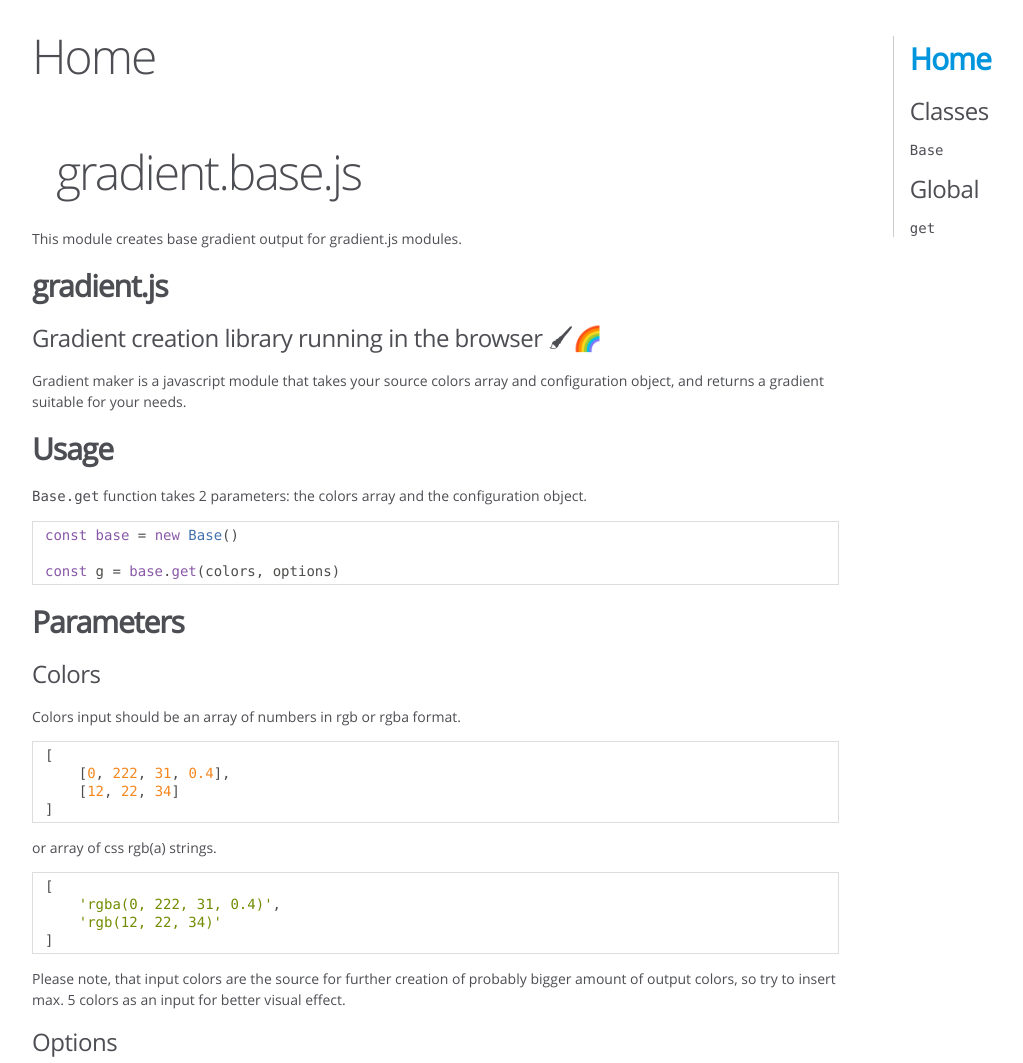
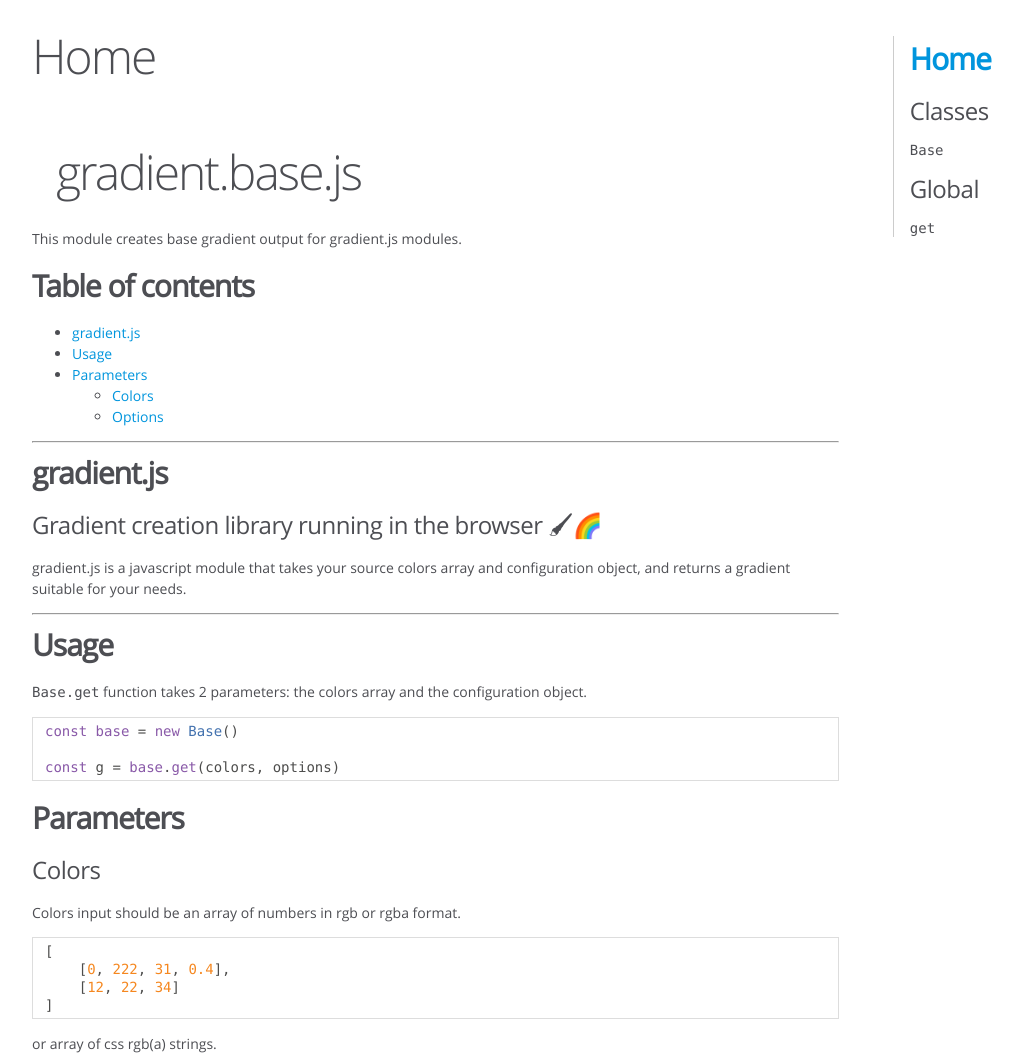
Before and after one commit to afternoon2/gradient-base, a website: page docs/index.html in a window 1280 px wide. Shown: the top 1063 px of the page, without its empty margins (0-1023 px from the left). Drawn offline with Linux system fonts and the light colour scheme.

Commit message:
add table of contents to the README file

```diff
--- a/docs/index.html
+++ b/docs/index.html
@@ -44,7 +44,18 @@
 
     <section>
         <article><h1>gradient.base.js</h1><p>This module creates base gradient output for gradient.js modules.</p>
-<h2>gradient.js</h2><h3>Gradient creation library running in the browser 🖌🌈</h3><p>Gradient maker is a javascript module that takes your source colors array and configuration object, and returns a gradient suitable for your needs.</p>
+<h2>Table of contents</h2><ul>
+<li><a href="#gradient.js">gradient.js</a></li>
+<li><a href="#usage">Usage</a></li>
+<li><a href="#parameters">Parameters</a><ul>
+<li><a href="#colors">Colors</a></li>
+<li><a href="#options">Options</a></li>
+</ul>
+</li>
+</ul>
+<hr>
+<h2>gradient.js</h2><h3>Gradient creation library running in the browser 🖌🌈</h3><p>gradient.js is a javascript module that takes your source colors array and configuration object, and returns a gradient suitable for your needs.</p>
+<hr>
 <h2>Usage</h2><p><code>Base.get</code> function takes 2 parameters: the colors array and the configuration object.</p>
 <pre class="prettyprint source lang-javascript"><code>const base = new Base()
 
@@ -82,7 +93,7 @@ const g = base.get(colors, options)</code></pre><h2>Parameters</h2><h3>Colors</h
 <br class="clear">
 
 <footer>
-    Documentation generated by <a href="https://github.com/jsdoc3/jsdoc">JSDoc 3.5.5</a> on Sat Jul 28 2018 13:16:34 GMT+0200 (CEST)
+    Documentation generated by <a href="https://github.com/jsdoc3/jsdoc">JSDoc 3.5.5</a> on Sat Jul 28 2018 13:22:27 GMT+0200 (CEST)
 </footer>
 
 <script> prettyPrint(); </script>
```
Also changed, not shown: docs/Base.html (+1 -1 lines), docs/global.html (+1 -1 lines), docs/index.js.html (+1 -1 lines), README.md.
